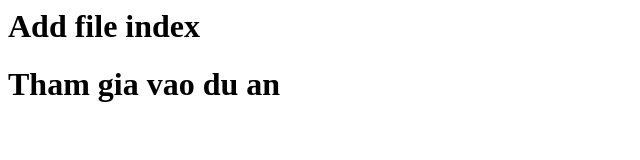
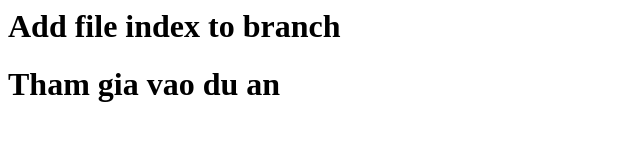
Before and after one commit to HuynhPhuc23323/GITDemo, a plain HTML site: page index.html in a window 1280 px wide. Shown: the whole page, without its empty margins (0-640 px from the left). Drawn offline with Linux system fonts and the light colour scheme.

Commit message:
add file to branch

```diff
--- a/index.html
+++ b/index.html
@@ -1,3 +1,3 @@
-<h1>Add file index</h1>
+<h1>Add file index to branch</h1>
 
 <h1>Tham gia vao du an</h1>
```
Also changed, not shown: addNewfile.html (+1 -1 lines).
